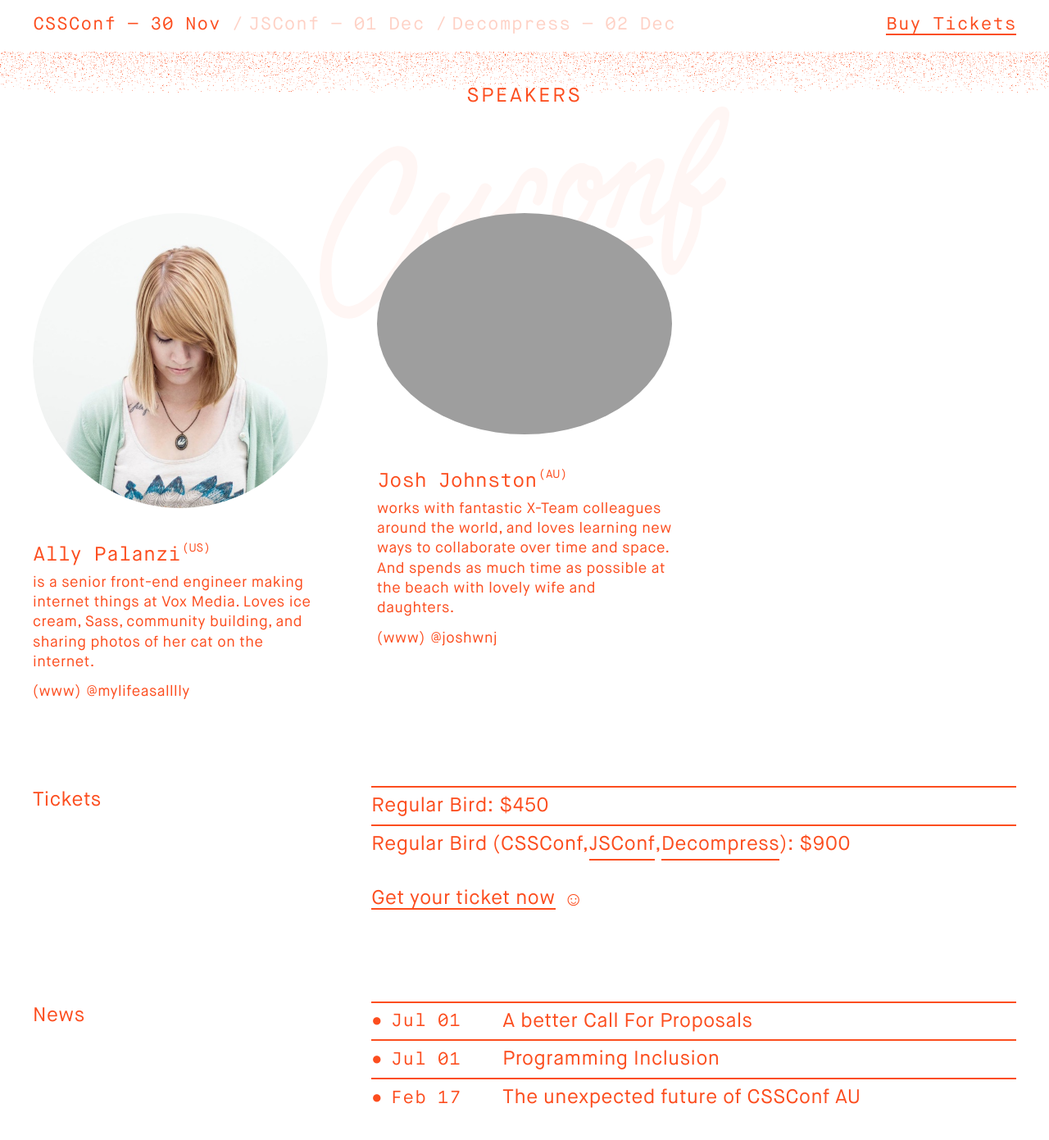
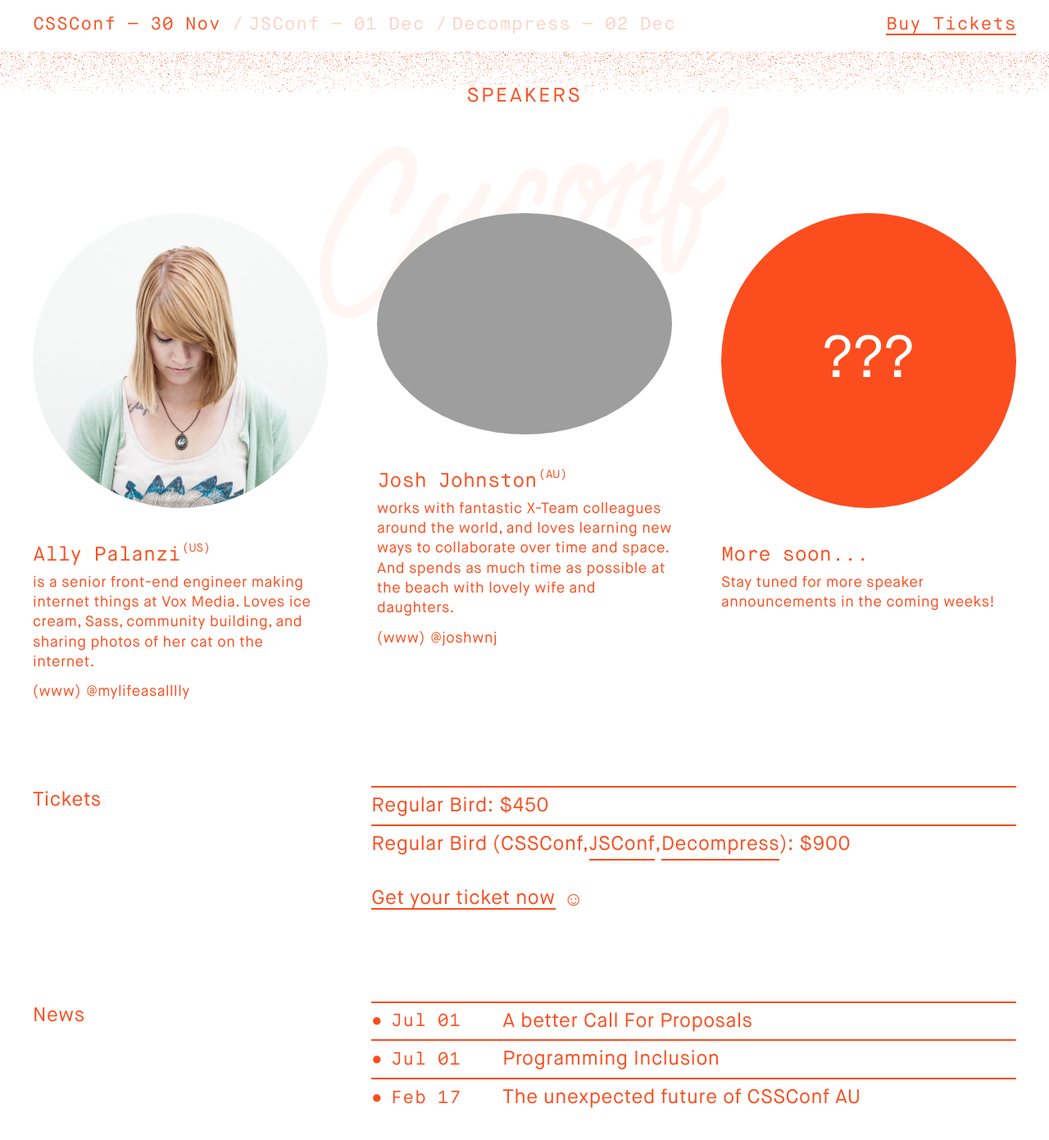
Before and after one commit to vsfest/2016.cssconf.com.au, a Jekyll site: the page built from index.html, in a window 1280 px wide and 1400 px high, scrolled down 881 px. Shown: the top 1391 px of the window at 82% size. Built offline with Jekyll 4.4.1, drawn with Linux system fonts in a browser that asks for light colours.

Commit message:
Fix transition and add note about speaker announcements

```diff
--- a/_includes/speakers.html
+++ b/_includes/speakers.html
@@ -5,6 +5,16 @@
       {% for speaker in site.speakers %}
         {% include speaker.html %}
       {% endfor %}
+
+      <div class="speaker">
+        <div class="speaker-gutter">
+          <div class="speaker-soon"></div>
+          <div class="details">
+            <span class="name">More soon...</span>
+            <p class="bio">Stay tuned for more speaker announcements in the coming weeks!</p>
+          </div>
+        </div>
+      </div>
     </div>
   </div>
 </div>
--- a/_sass/_layout.scss
+++ b/_sass/_layout.scss
@@ -287,6 +287,26 @@
     }
   }
 
+  .speaker-soon {
+    height: 0;
+    overflow: hidden;
+    width: 100%;
+    padding-top: 100%;
+    background: $primary;
+    border-radius: 50%;
+    position: relative;
+
+    &:after {
+      content: '???';
+      color: white;
+      position: absolute;
+      top: 50%;
+      left: 50%;
+      transform: translate(-50%, -50%);
+      font-size: 3em;
+    }
+  }
+
   &:hover {
     cursor: pointer;
     .photo {
@@ -344,9 +364,9 @@
     overflow: hidden;
     transition: background-color 200ms ease-in-out;
     img {
-    display: block;
-    max-width: 100%;
-    // transition: -webkit-filter 300ms ease-in-out;
+      display: block;
+      max-width: 100%;
+      // transition: -webkit-filter 300ms ease-in-out;
     }
   }
 }
```
